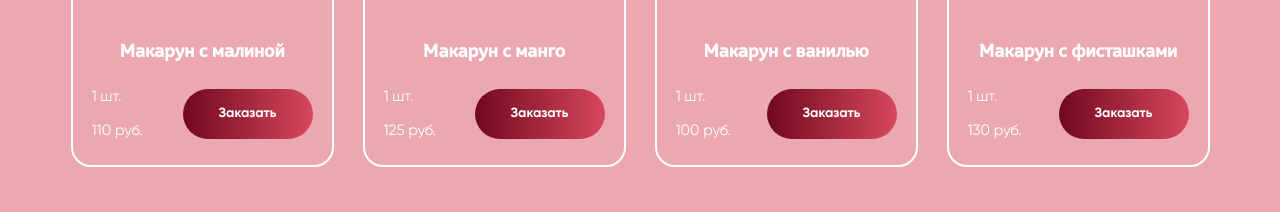
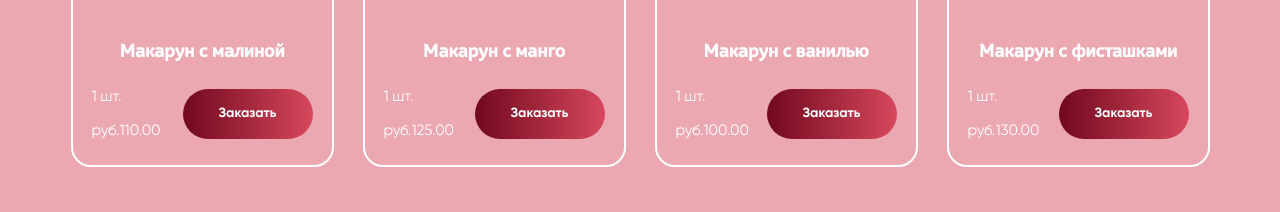
Before and after one commit to vin-ig/frontend--12_4_macaroons, an Angular app: page / in a window 1280 px wide. Shown: the part 2140-2352 px from the top of the page. Built offline with nearby package versions, Linux system fonts and the light colour scheme.

Commit message:
CurrencyPipe

```diff
--- a/angular.json
+++ b/angular.json
@@ -9,6 +9,9 @@
         "@schematics/angular:component": {
           "style": "scss"
         }
+      },
+      "i18n": {
+        "sourceLocale": "ru-RU"
       },
       "root": "",
       "sourceRoot": "src",
--- a/package.json
+++ b/package.json
@@ -26,6 +26,7 @@
     "@angular-devkit/build-angular": "^14.2.13",
     "@angular/cli": "~14.2.13",
     "@angular/compiler-cli": "^14.2.0",
+    "@angular/localize": "^14.3.0",
     "@types/jasmine": "~4.0.0",
     "@types/node": "^16.18.126",
     "jasmine-core": "~4.3.0",
--- a/src/app/components/product/product.component.html
+++ b/src/app/components/product/product.component.html
@@ -6,7 +6,7 @@
     <div class="product-details">
         <div class="product-info">
             <span>{{ product.amount }} шт.</span>
-            <span>{{ product.price }} {{ product.currency }}</span>
+            <span>{{ product.price | currency: 'руб.' }}</span>
         </div>
         <button class="button product-button" (click)="addProductToCart()"
                 buttonEffects [buttonDefaultBgColor]="'gray'" [buttonHoverBgColor]="'lightblue'">Заказать</button>
--- a/src/polyfills.ts
+++ b/src/polyfills.ts
@@ -1,3 +1,7 @@
+/***************************************************************************************************
+ * Load `$localize` onto the global scope - used if i18n tags appear in Angular templates.
+ */
+import '@angular/localize/init';
 /**
  * This file includes polyfills needed by Angular and is loaded before the app.
  * You can add your own extra polyfills to this file.
```
Also changed, not shown: 2 other files (tests, documents, lock files or other folders).
